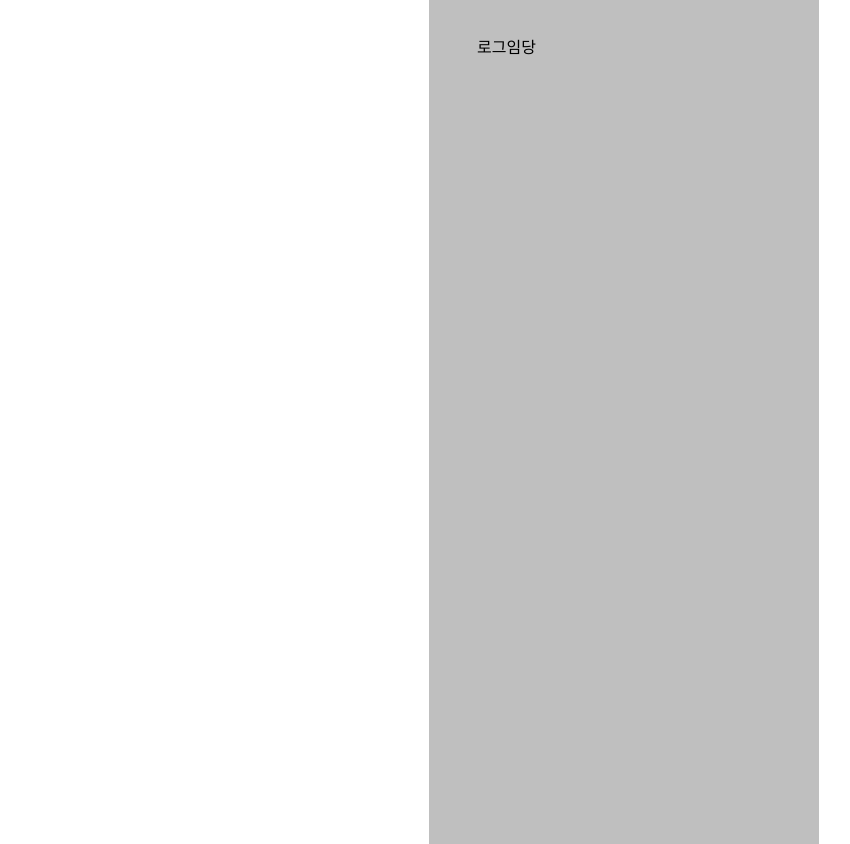
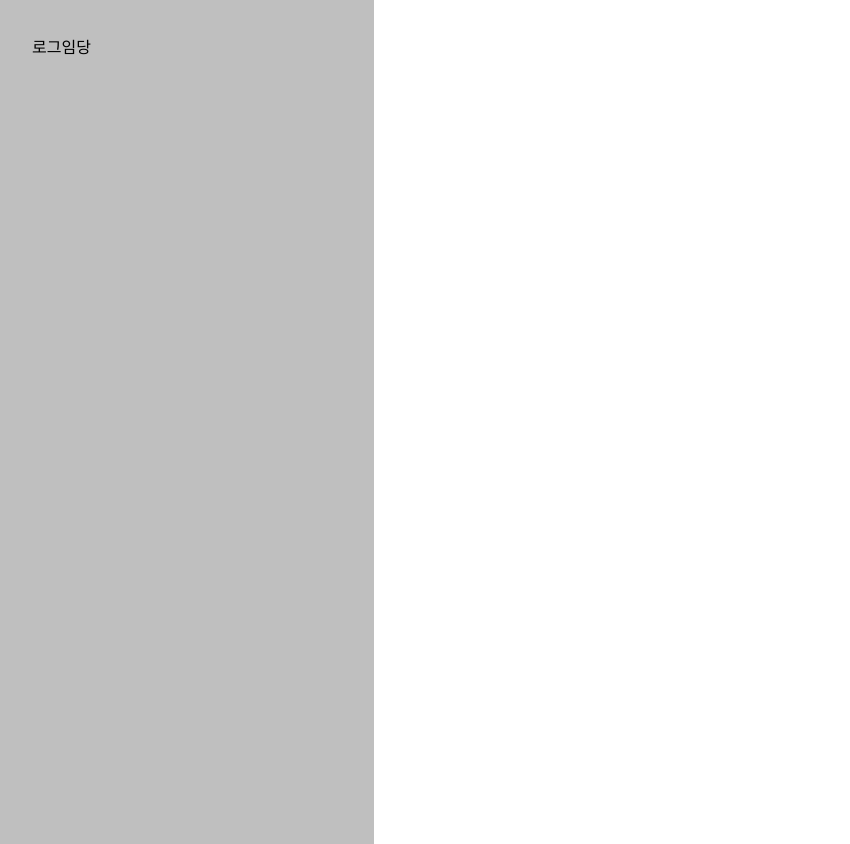
Before and after one commit to 0urFit/OurFit_Client, a Next.js app: page / in a window 1280 px wide. Shown: the whole page, without its empty margins (16-866 px from the left). Built offline with nearby package versions, Linux system fonts and the light colour scheme.

Commit message:
design: DefaultLayout padding -> margin 수정

```diff
--- a/src/common/layout/style.ts
+++ b/src/common/layout/style.ts
@@ -3,7 +3,6 @@ import styled from 'styled-components';
 const DL = {
     PageLayout: styled.div`
         position: relative;
-        margin: auto;
         width: 24.375rem;
         height: 52.75rem;
         background-color: #bfbfbf;
@@ -17,15 +16,17 @@ const DL = {
     `,
 
     FirstContainer: styled.div`
-        padding: 2.5rem 3rem;
-        width: inherit;
-        height: inherit;
+        display: inline-block;
+        margin: 2.5rem 3rem;
+        min-width: calc(100% - 6rem);
+        min-height: calc(100% - 5rem);
     `,
 
     SecondContainer: styled.div`
-        padding: 2.5rem 1.125rem 1rem;
-        width: inherit;
-        height: inherit;
+        display: inline-block;
+        margin: 2.5rem 1.125rem 1rem;
+        min-width: calc(100% - 2.25rem);
+        min-height: calc(100% - 3.5rem);
     `,
 };
 
```
